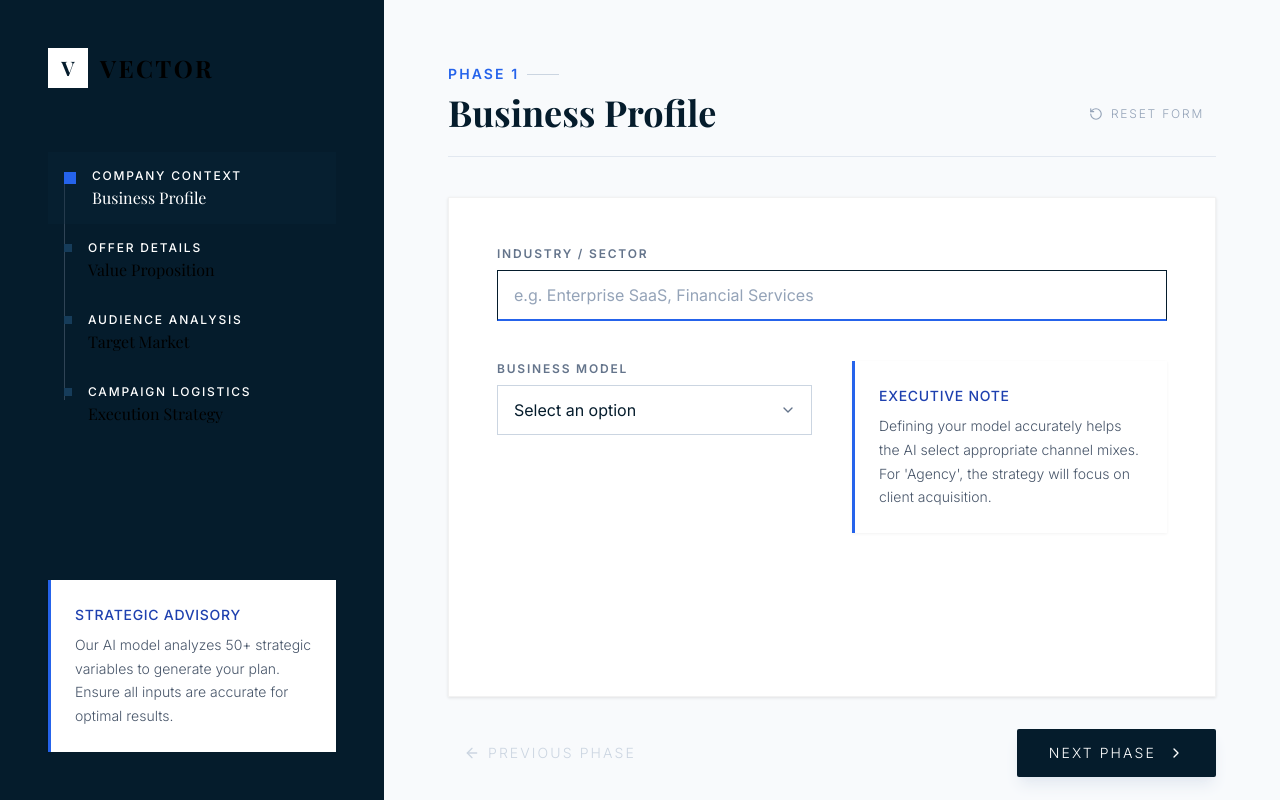
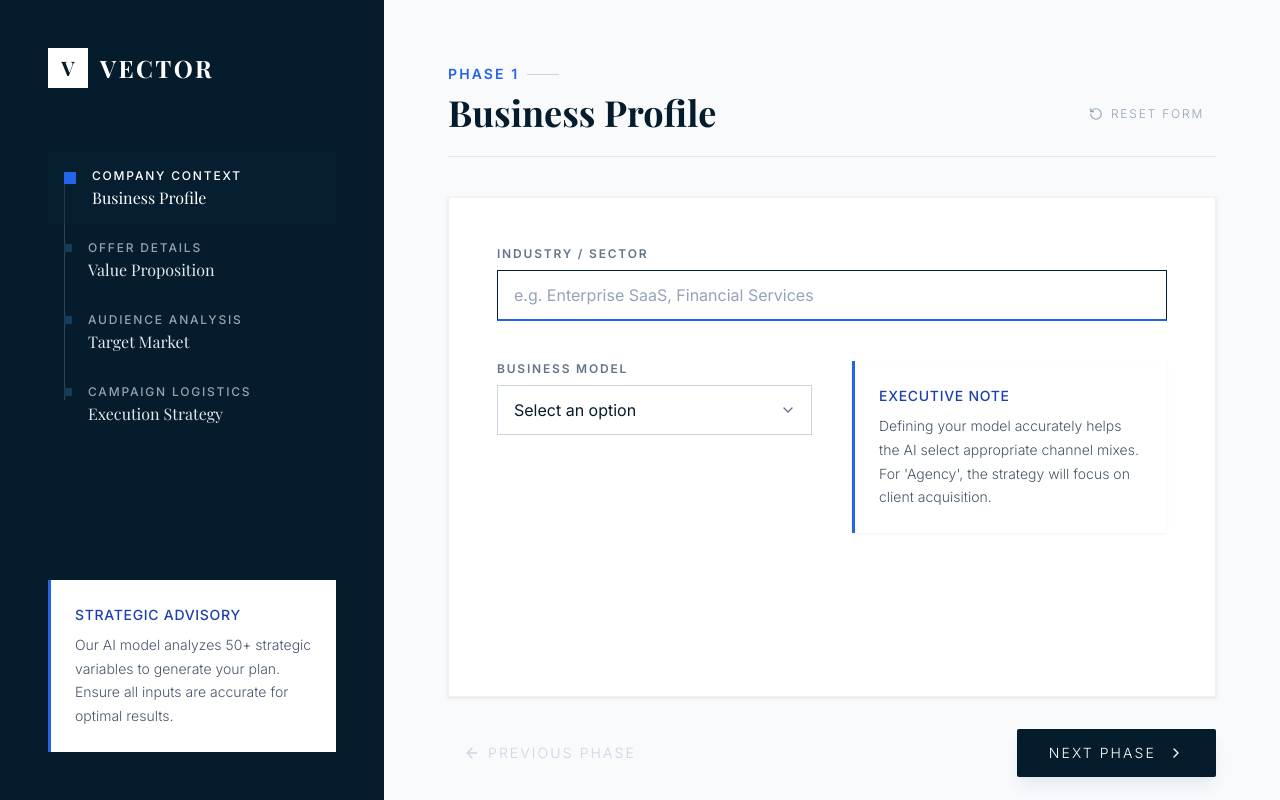
Before and after one commit to bryanengel72/marketing, a React (Vite) app: page / in a window 1280 px wide. Built offline with nearby package versions, Linux system fonts and the light colour scheme; a web font is replaced by a local one.

Commit message:
Lighten sidebar and logo text for better readability

```diff
--- a/App.tsx
+++ b/App.tsx
@@ -409,7 +409,7 @@ function App() {
         <div className="p-6 md:p-12 flex-1 flex flex-col overflow-y-auto">
           <div className="hidden md:flex items-center gap-3 mb-16">
             <div className="w-10 h-10 bg-white text-corporate-900 flex items-center justify-center font-serif font-bold text-xl rounded-sm">V</div>
-            <h1 className="font-serif font-bold text-2xl tracking-widest">VECTOR</h1>
+            <h1 className="font-serif font-bold text-2xl tracking-widest text-white">VECTOR</h1>
           </div>
 
           <div className="space-y-0">
@@ -428,10 +428,10 @@ function App() {
                       ${isActive ? 'active' : isCompleted ? 'completed' : 'bg-corporate-700'}
                     `}></div>
                     <div className="pt-0">
-                      <p className={`sidebar-step-title text-xs font-medium uppercase tracking-wider mb-1 transition-colors ${isActive ? 'text-white' : 'text-corporate-400'}`}>
+                      <p className={`sidebar-step-title text-xs font-medium uppercase tracking-wider mb-1 transition-colors ${isActive ? 'text-white' : 'text-slate-400'}`}>
                         {step.subtitle}
                       </p>
-                      <h3 className={`font-serif font-normal text-base leading-tight transition-colors ${isActive ? 'text-white font-medium' : 'text-corporate-300'}`}>
+                      <h3 className={`font-serif font-normal text-base leading-tight transition-colors ${isActive ? 'text-white font-medium' : 'text-slate-200'}`}>
                         {step.title}
                       </h3>
                     </div>
```
